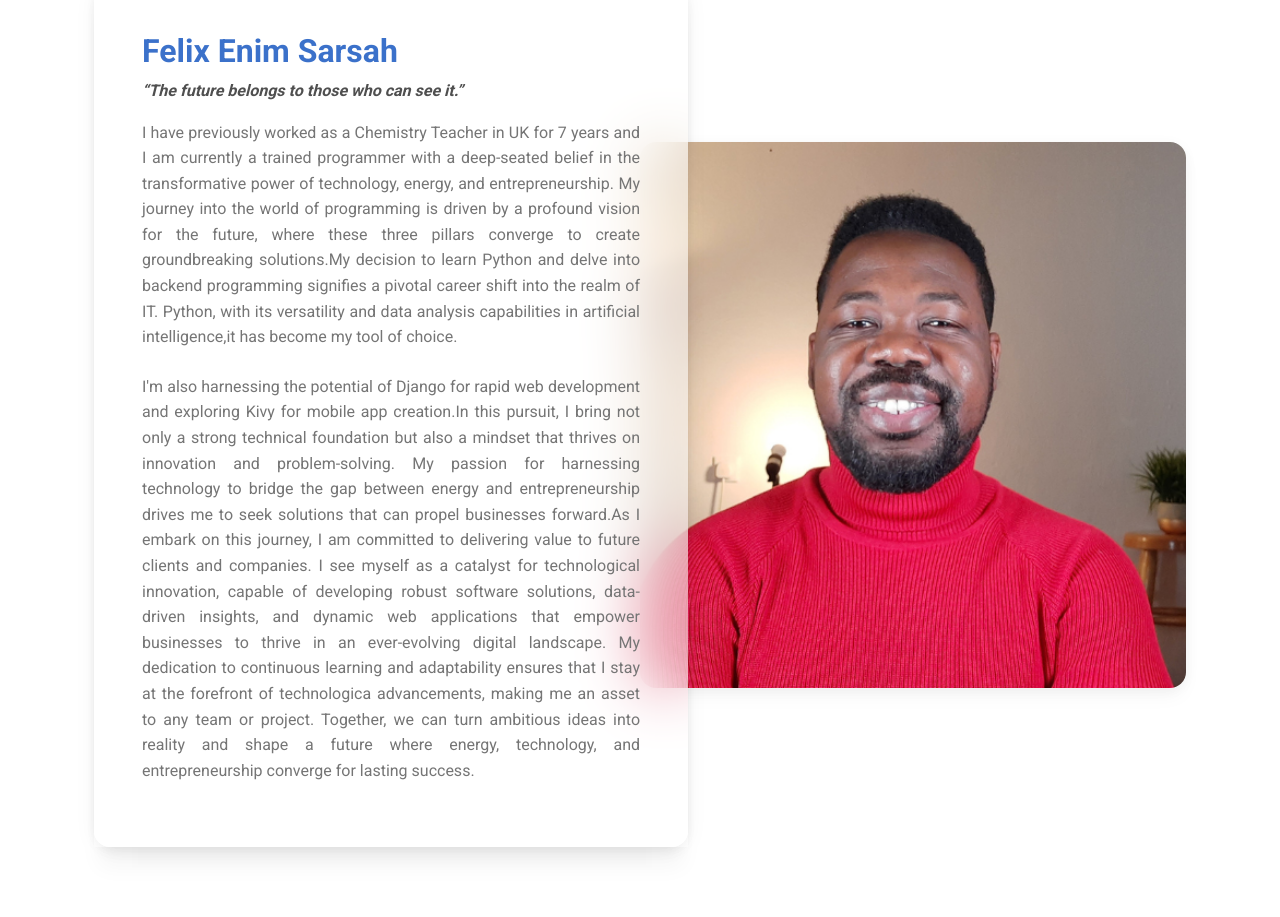
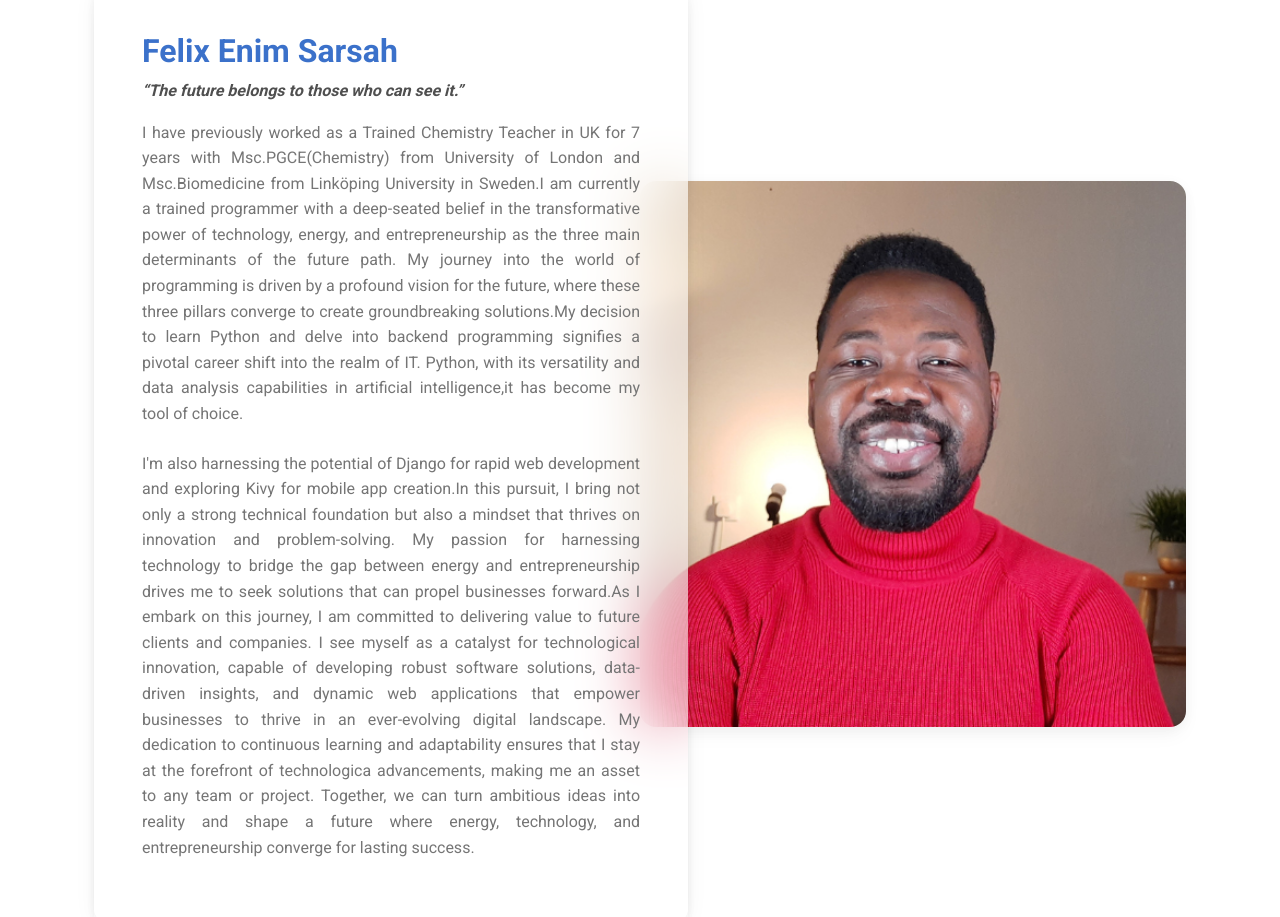
Before and after one commit to Enimbuild/github-portfolio, a website: page index.html in a window 1280 px wide. Shown: the part 1760-2677 px from the top of the page. Drawn offline with Linux system fonts and the light colour scheme.

Commit message:
updated profile

```diff
--- a/index.html
+++ b/index.html
@@ -702,9 +702,11 @@
                 <p class="fw-bold"><em>“The future belongs to those who can see it.”</em></p>
 
                 <p class="text-muted mb-4" style="text-align: justify;">
-                    I have previously worked as a Chemistry Teacher in UK for 7 years
-                    and I am currently a trained programmer with a deep-seated belief
-                    in the transformative power of technology, energy, and entrepreneurship.
+                    I have previously worked as a Trained Chemistry Teacher in UK for 7 years
+                    with Msc.PGCE(Chemistry) from University of London and Msc.Biomedicine
+                    from Linköping University in Sweden.I am currently a trained programmer
+                    with a deep-seated belief in the transformative power of technology, energy,
+                    and entrepreneurship as the three main determinants of the future path.
                     My journey into the world of programming is driven by a profound vision
                     for the future, where these three pillars converge to create groundbreaking
                     solutions.My decision to learn Python and delve into backend programming
@@ -952,7 +954,7 @@
                                                                                                              class="fab fa-instagram"></i></a>
 
     <-- Linkedin -->
-    <a class="btn text-white btn-floating m-2" style="background-color: #0082ca;" href="https://www.linkedin.com/in/felixsarsah/" role="button"><i
+    <a class="btn text-white btn-floating m-2" style="background-color: #0082ca;" href="https://linkedin.com/in/felixsarsah" role="button"><i
                                                                                                              class="fab fa-linkedin-in"></i></a>
     <!-- Github -->
     <a class="btn text-white btn-floating m-2" style="background-color: #333333;" href="https://github.com/Enimbuild" role="button"><i
```
